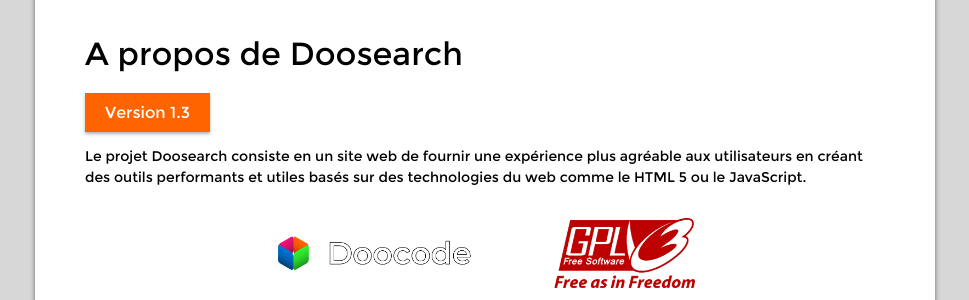
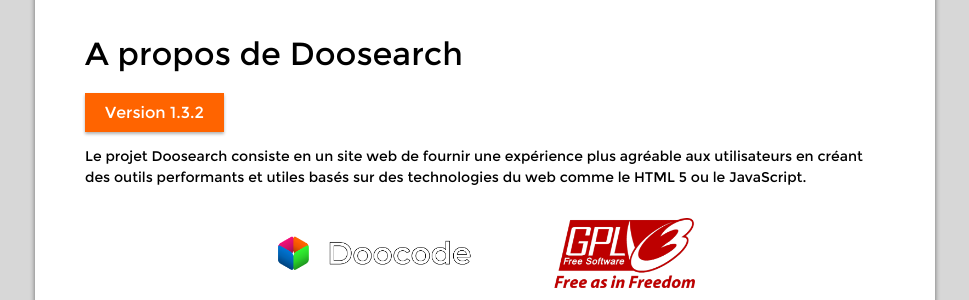
Before and after one commit to Doocode/Doosearch, a PHP site: page /about.php in a window 1280 px wide. Shown: the part 953-1253 px from the top of the page, without its empty margins (155-1124 px from the left). Run offline with PHP 8.4, Linux system fonts and the light colour scheme.

Commit message:
Mise à jour du numero de version

```diff
--- a/src/about.php
+++ b/src/about.php
@@ -18,7 +18,7 @@
 		<div class="page">
 			<img id="pub" src="res/img/ident.png" />
             <h1>A propos de Doosearch</h1>
-            <h2 id="version">Version 1.3</h2>
+            <h2 id="version">Version 1.3.2</h2>
 			<p>Le projet Doosearch consiste en un site web de fournir une expérience plus agréable aux utilisateurs en créant des outils performants et utiles basés sur des technologies du web comme le HTML 5 ou le JavaScript.</p>
 			<img src="res/img/licence-logo.png" id="licence" />
 			<p>Le projet Doosearch est un produit de <a href="http://doocode.xyz/">Doocode</a> et est placé sous la licence GPL v.3 dont vous pouvez trouver plus d'informations à cette adresse : <a href="https://www.gnu.org/licenses/gpl.html">https://www.gnu.org/licenses/gpl.html [EN]</a>.</p>
--- a/src/download.php
+++ b/src/download.php
@@ -15,7 +15,7 @@
 		</div>
 
 		<div class="page">
-			<h1>Télécharger Doosearch 1.3</h1>
+			<h1>Télécharger Doosearch 1.3.2</h1>
 			<p>Tout d'abord, pour télécharger Doosearch, il faut savoir plusieurs choses :</p>
 			<ul>
 				<li>le fichier que vous allez télécharger n'est pas un programme, mais une archive ZIP contenant du code source<!--, par conséquent, il est destiné aux développeurs et/ou webmaster par exemple-->;</li>
```
